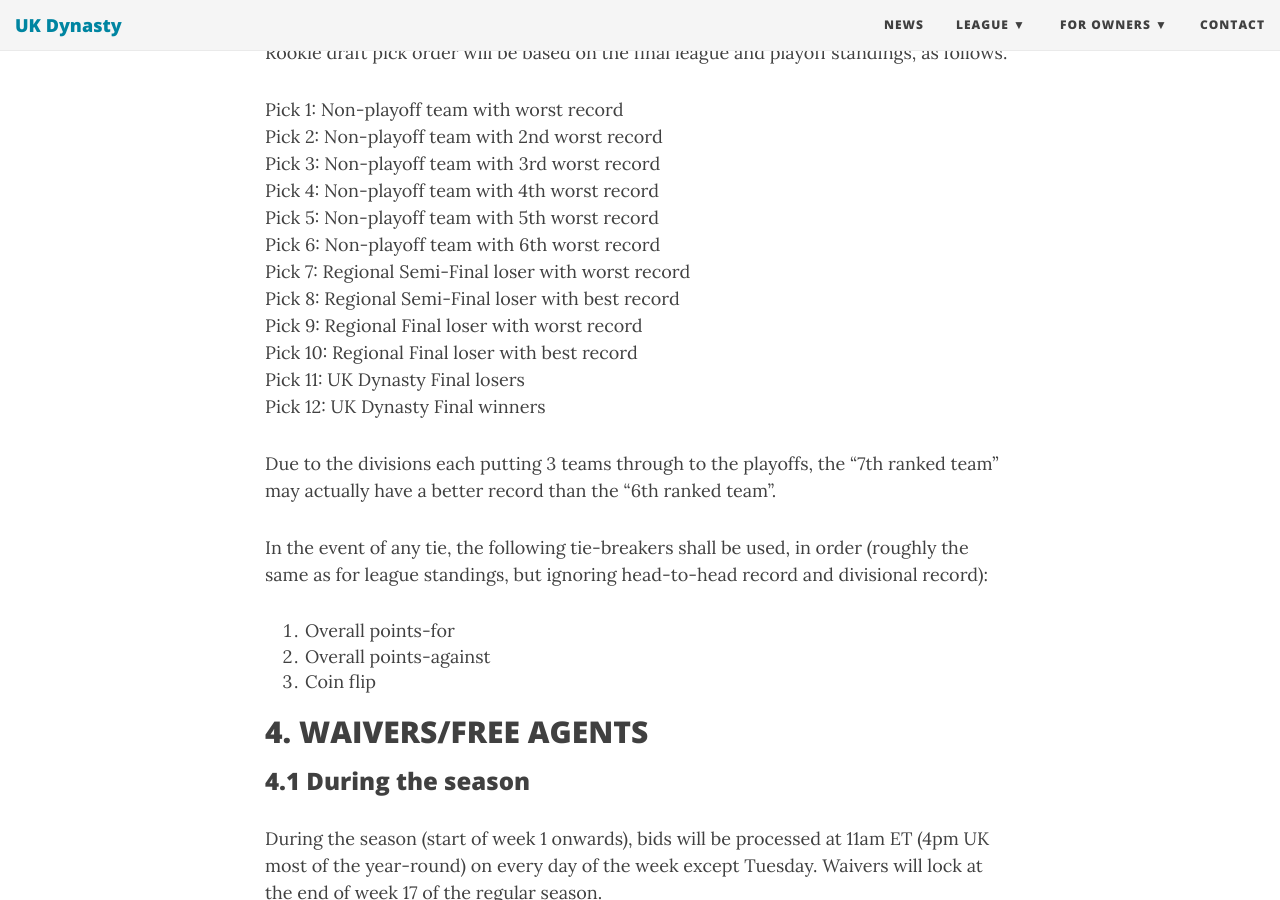
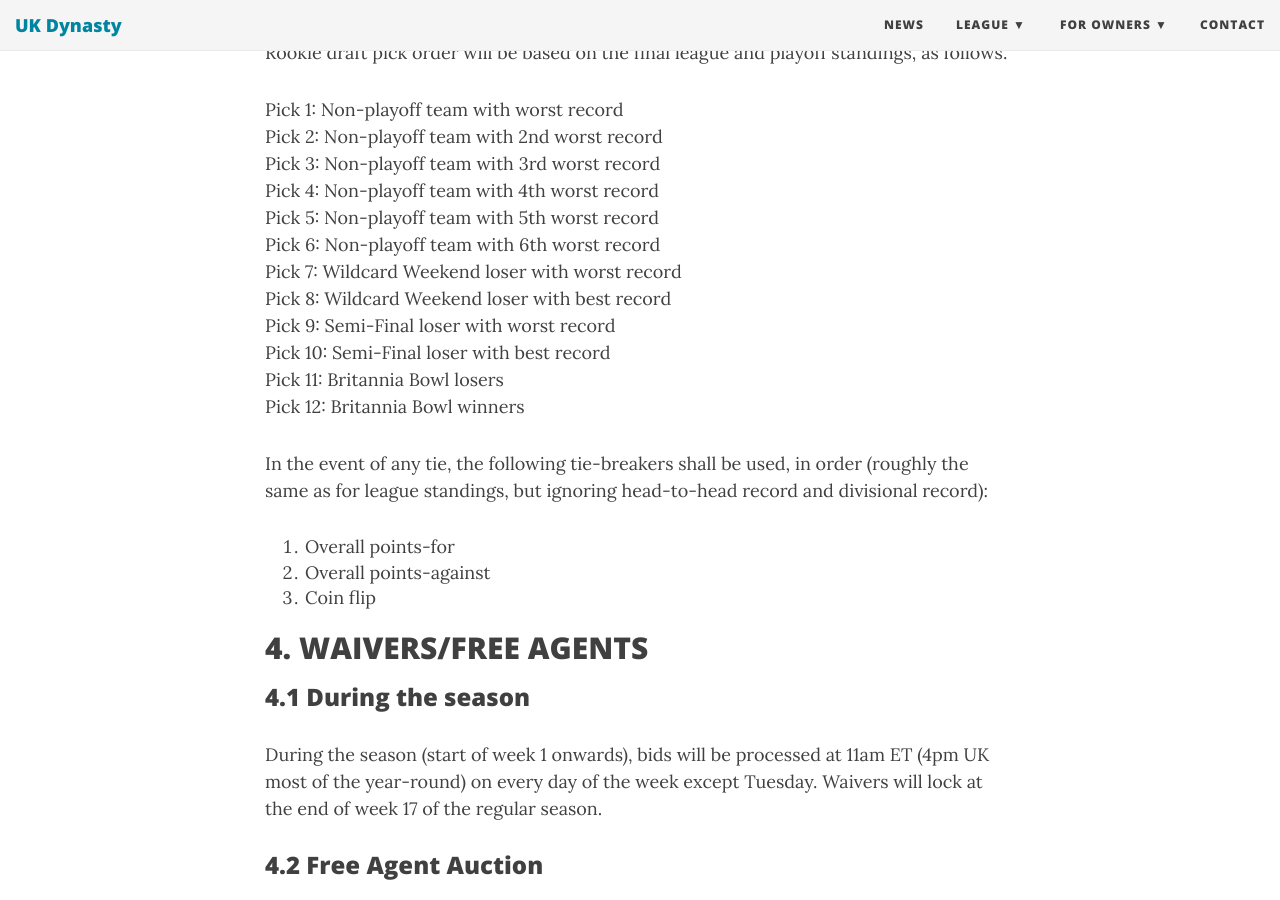
Before and after one commit to UKDynasty/ukdynasty.github.io, a Jekyll site: the page built from bylaws/index.md, in a window 1280 px wide and 900 px high, scrolled down 5354 px. Built offline with Jekyll 4.4.1, drawn with Linux system fonts in a browser that asks for light colours; nearby versions of some CDN libraries.

Commit message:
Update rookie draft order for divisional realignment

```diff
--- a/bylaws/index.md
+++ b/bylaws/index.md
@@ -149,14 +149,12 @@
 Pick 4: Non-playoff team with 4th worst record
 Pick 5: Non-playoff team with 5th worst record
 Pick 6: Non-playoff team with 6th worst record
-Pick 7: Regional Semi-Final loser with worst record
-Pick 8: Regional Semi-Final loser with best record
-Pick 9: Regional Final loser with worst record
-Pick 10: Regional Final loser with best record
-Pick 11: UK Dynasty Final losers
-Pick 12: UK Dynasty Final winners
-
-Due to the divisions each putting 3 teams through to the playoffs, the “7th ranked team” may actually have a better record than the "6th ranked team".
+Pick 7: Wildcard Weekend loser with worst record
+Pick 8: Wildcard Weekend loser with best record
+Pick 9: Semi-Final loser with worst record
+Pick 10: Semi-Final loser with best record
+Pick 11: Britannia Bowl losers
+Pick 12: Britannia Bowl winners
 
 In the event of any tie, the following tie-breakers shall be used, in order (roughly the same as for league standings, but ignoring head-to-head record and divisional record):
 
```
